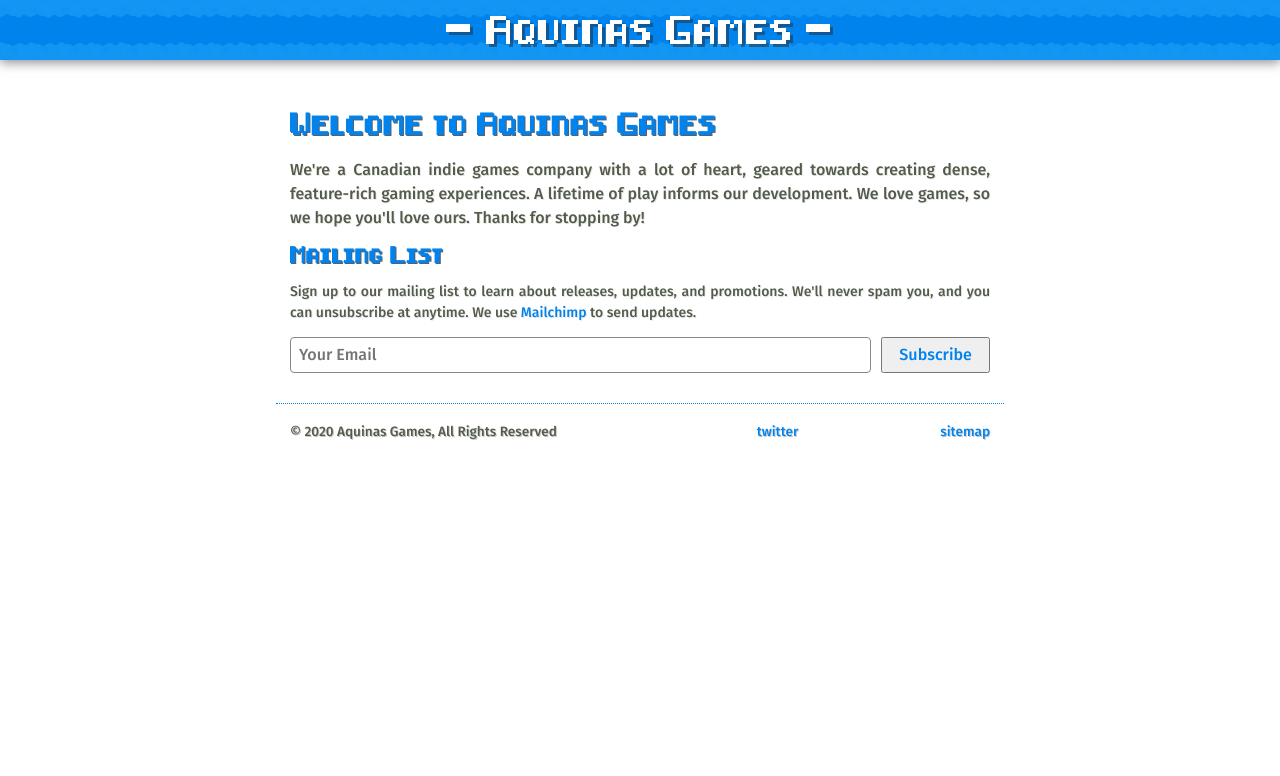
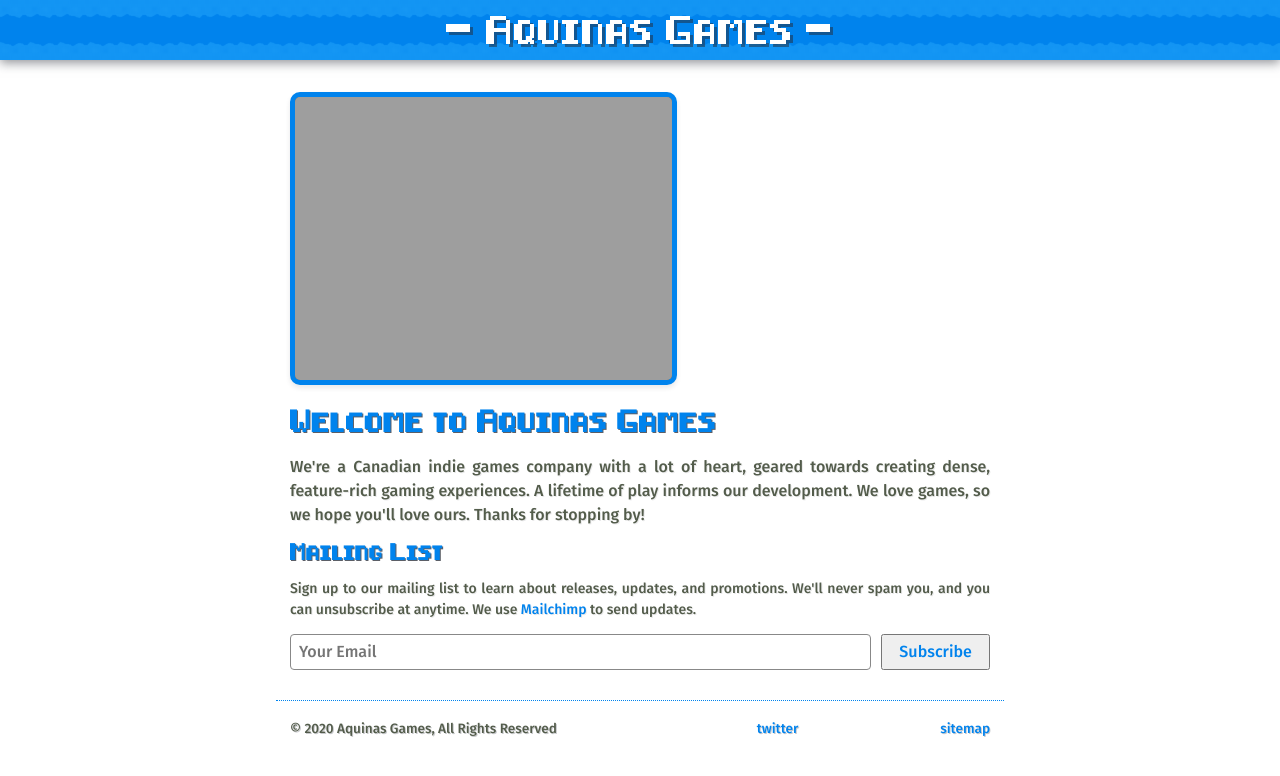
Before and after one commit to AquinasGames/website, a Jekyll site: the page built from index.html, in a window 1280 px wide. Shown: the top 776 px of the page. Built offline with Jekyll 4.4.1, drawn with Linux system fonts in a browser that asks for light colours.

Commit message:
Add icon, button to homepage for game

```diff
--- a/TwinstickArcade.html
+++ b/TwinstickArcade.html
@@ -17,7 +17,7 @@
         <meta property="og:description" content="{{ site.description }}" />
         <meta name="viewport" content="width=device-width, initial-scale=1">
         <meta property="og:image" content="/assets/logo.png"/>
-        <link rel="shortcut icon" type="image/png" href="/assets/favicon.png"/>
+        <link rel="shortcut icon" type="image/png" href="assets/TwinstickArcade/favicon.ico"/>
 
         <!-- All JS Scripts -->
         <script src="/js/scripts.js"></script>
--- a/_includes/games.html
+++ b/_includes/games.html
@@ -1,6 +1,8 @@
 <div id="games">
     <div id="games-list-container">
-        <!-- Template Example Entry -->
-        <!-- <a href="{{ site.url }}/pressured"><img src="{{ site.url }}/assets/test-image.png" alt="Promotional image for the game Pressured."></a> -->
+        <!-- Twinstick Arcade -->
+        <a href="{{ site.url }}/TwinstickArcade">
+            <img src="{{ site.url }}/assets/TwinstickArcade/gif-2.GIF" alt="Protagonist of Twinstick Arcade running around and shooting.">
+        </a>
     </div>
 </div>
--- a/css/games.css
+++ b/css/games.css
@@ -1,6 +1,7 @@
 /* Games Section */
 
 #games-list-container {
+    gap: 1px;
     display: flex;
     justify-content: space-between;
 }
--- a/css/general.css
+++ b/css/general.css
@@ -78,7 +78,7 @@ hr {
 }
 
 #page-content img {
-  width: 100%;
+  width: calc(100% - 15px);
   background-color: #97653B;
   box-shadow: 0px 3px 5px 0px rgba(37,41,52,0.1);
   -moz-box-shadow: 0px 3px 5px 0px rgba(37,41,52,0.1);
--- a/index.html
+++ b/index.html
@@ -3,5 +3,6 @@ title: Home - Aquinas Games
 layout: main
 ---
 
+{% include games.html %}
 {% include about.html %}
 {% include mailing-list.html %}
```
Also changed, not shown: other parts of TwinstickArcade.html (+1 -0 lines), assets/TwinstickArcade/favicon.ico (added).
